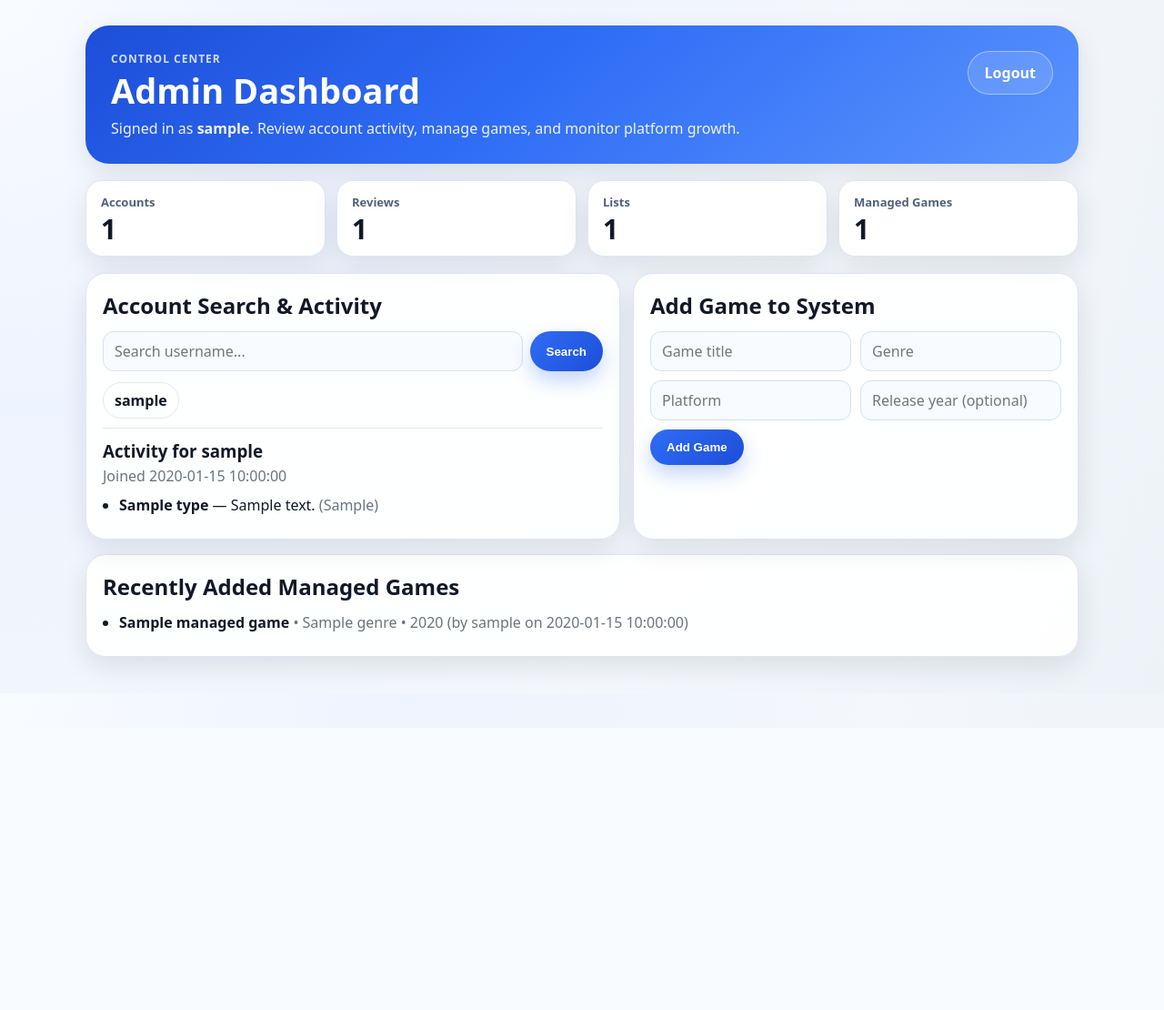
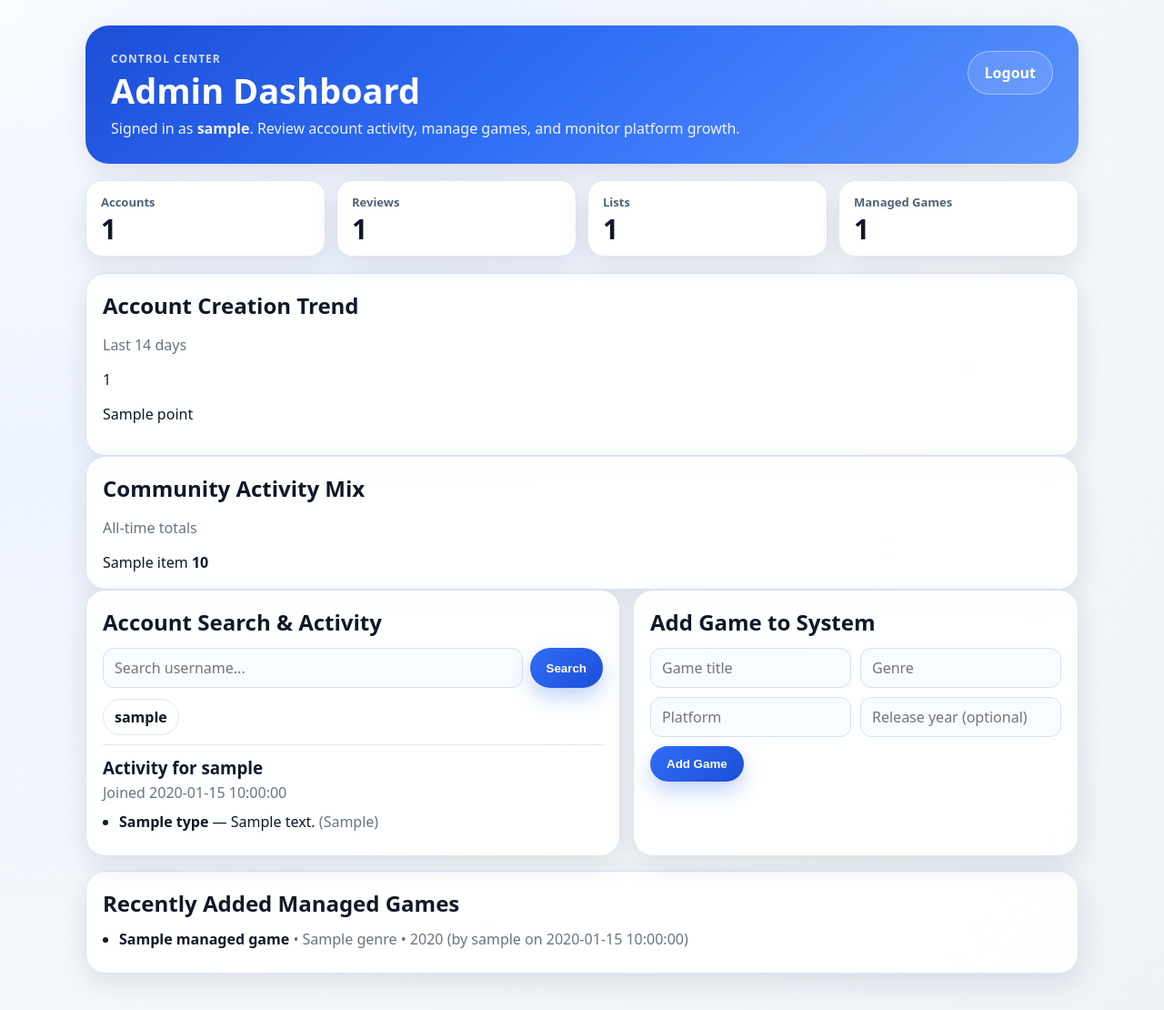
Before and after one commit to BBeres4/SavePointProject, a Python web app: template templates/admin_dashboard.html in a window 1280 px wide. Shown: the whole page at 91% size. Before the commit the page ends 750 px from the top, so only its background shows below. Run offline with Jinja, Linux system fonts and the light colour scheme; the template is opened without the code that fills it: most values are stand-ins (such as "Sample title", 1, 10 or a date in 2020).

Commit message:
Add account creation trend and community activity charts

```diff
--- a/templates/admin_dashboard.html
+++ b/templates/admin_dashboard.html
@@ -17,7 +17,7 @@
       <a class="ghost-btn admin-logout" href="/admin/logout">Logout</a>
     </section>
 
-<section class="admin-metrics">
+    <section class="admin-metrics">
       <article class="admin-stat-card">
         <p class="admin-stat-label">Accounts</p>
         <p class="admin-stat-value">{{ metrics.user_count }}</p>
@@ -35,6 +35,47 @@
         <p class="admin-stat-value">{{ metrics.managed_games_count }}</p>
       </article>
     </section>
+
+    <section class="admin-trends-grid">
+      <article class="admin-panel">
+        <div class="admin-panel-head">
+          <h2>Account Creation Trend</h2>
+          <p class="muted">Last 14 days</p>
+        </div>
+        <div class="admin-bar-chart">
+          {% for point in signup_chart %}
+            <div class="admin-bar-col" title="{{ point.day }}: {{ point.count }} signups">
+              <div class="admin-bar-track">
+                <div class="admin-bar-value" style="height: {{ ((point.count / signup_chart_max) * 100) | round(1) }}%;"></div>
+              </div>
+              <p class="admin-bar-count">{{ point.count }}</p>
+              <p class="admin-bar-label">{{ point.label }}</p>
+            </div>
+          {% endfor %}
+        </div>
+      </article>
+
+      <article class="admin-panel">
+        <div class="admin-panel-head">
+          <h2>Community Activity Mix</h2>
+          <p class="muted">All-time totals</p>
+        </div>
+        <div class="admin-horizontal-chart">
+          {% for item in activity_breakdown %}
+            <div class="admin-h-row">
+              <div class="admin-h-meta">
+                <span>{{ item.label }}</span>
+                <b>{{ item.total }}</b>
+              </div>
+              <div class="admin-h-track">
+                <div class="admin-h-fill" style="width: {{ ((item.total / activity_chart_max) * 100) | round(1) }}%;"></div>
+              </div>
+            </div>
+          {% endfor %}
+        </div>
+      </article>
+    </section>
+
 
     <section class="admin-layout">
       <article class="admin-panel">
```
